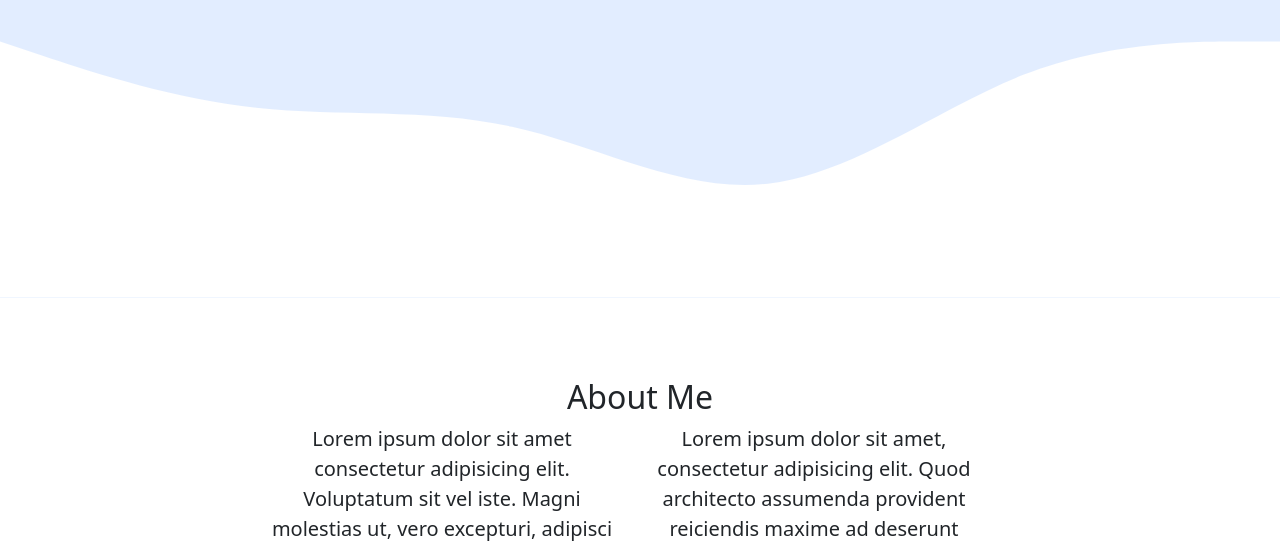
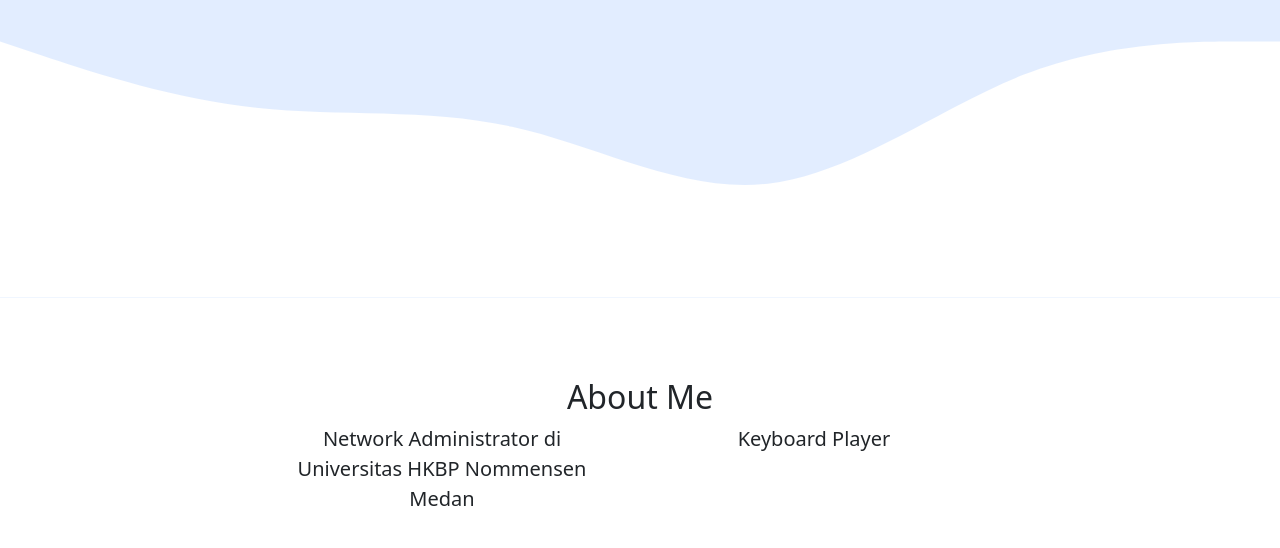
Before and after one commit to liansirait/liansirait.github.io, a plain HTML site: page index.html in a window 1280 px wide. Shown: the part 404-952 px from the top of the page. Drawn offline with nearby package versions, Linux system fonts and the light colour scheme.

Commit message:
mengubah about

```diff
--- a/index.html
+++ b/index.html
@@ -57,15 +57,10 @@
           </div>
           <div class="row justify-content-center fs-5 text-center">
             <div class="col-md-4">
-              <p>
-                Lorem ipsum dolor sit amet consectetur adipisicing elit. Voluptatum sit vel iste. Magni molestias ut, vero excepturi, adipisci consequuntur iste, labore recusandae praesentium ipsa ipsam sed mollitia eius nesciunt! Dicta.
-              </p>
+              <p>Network Administrator di Universitas HKBP Nommensen Medan</p>
             </div>
             <div class="col-md-4">
-              <p>
-                Lorem ipsum dolor sit amet, consectetur adipisicing elit. Quod architecto assumenda provident reiciendis maxime ad deserunt autem omnis eligendi similique quisquam quaerat, voluptatibus sequi atque necessitatibus ab velit
-                molestiae pariatur!
-              </p>
+              <p>Keyboard Player</p>
             </div>
           </div>
         </div>
```
